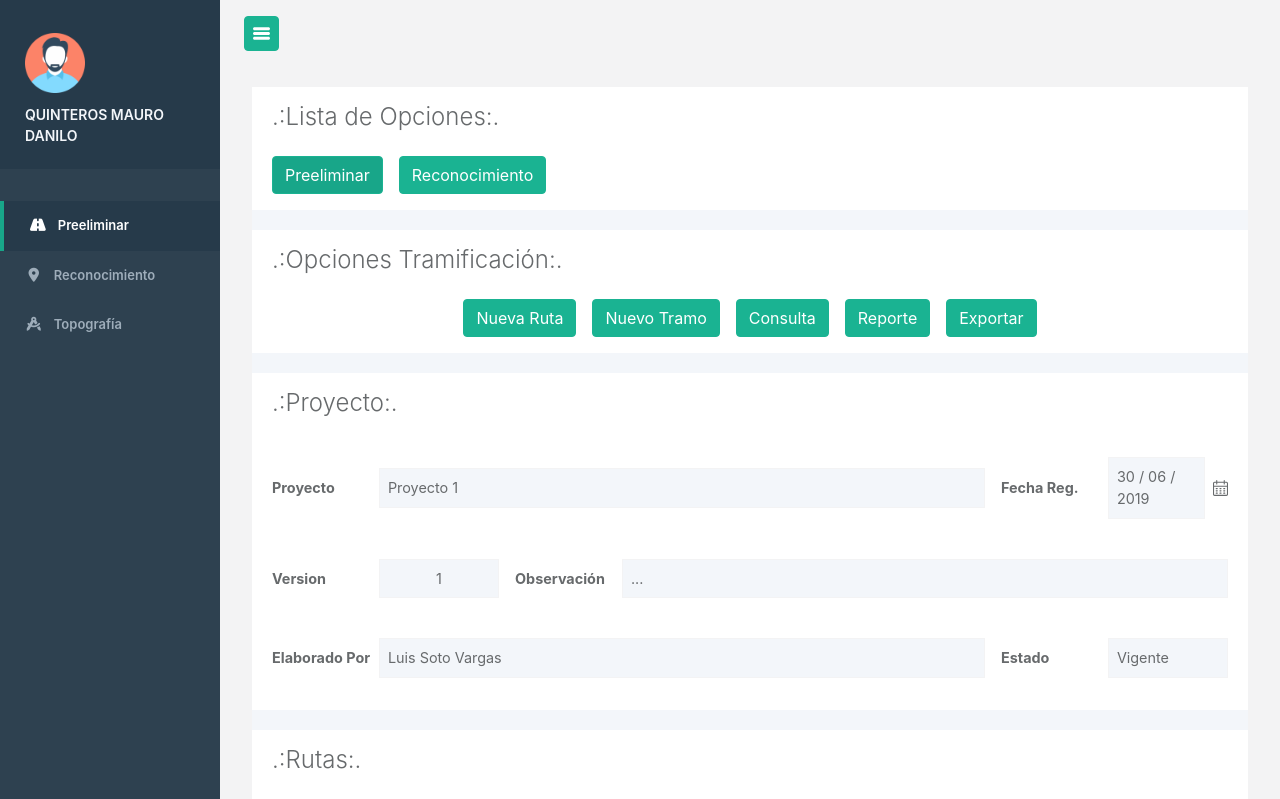
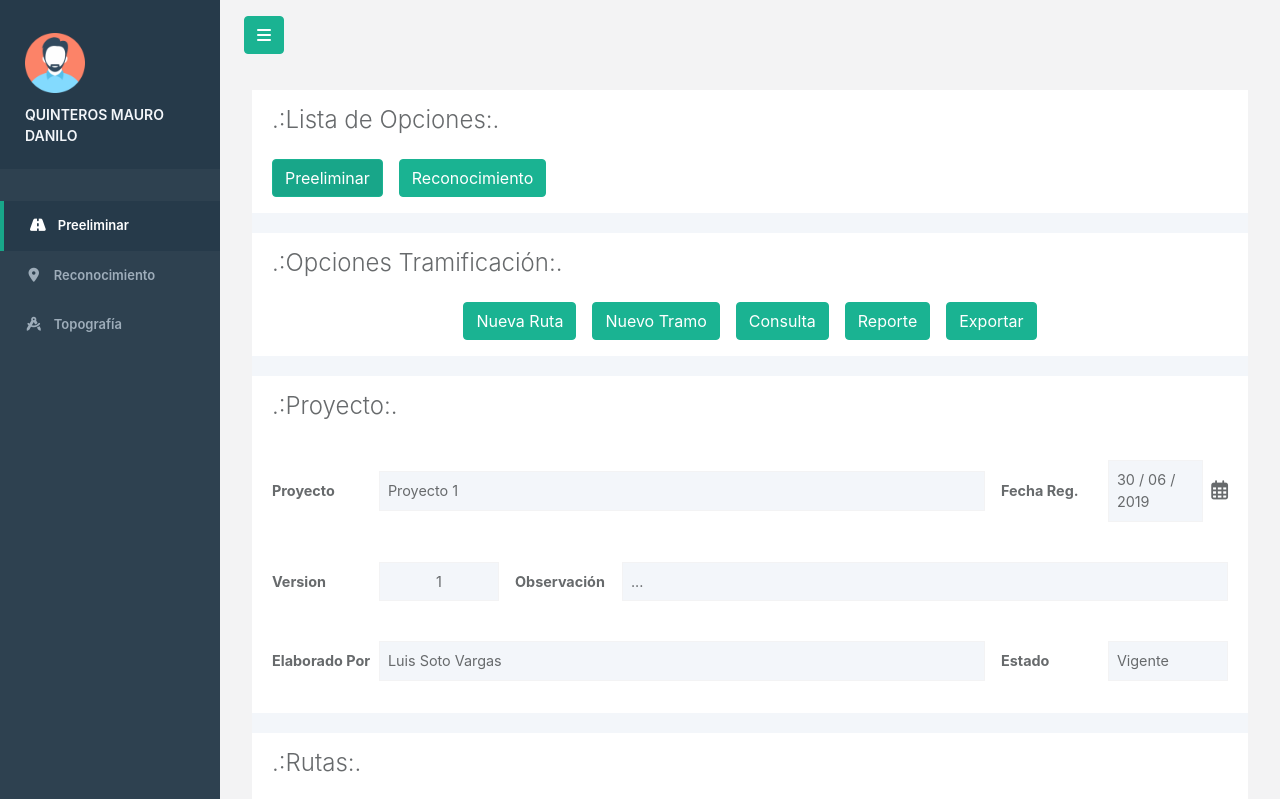
Before and after one commit to mauroquinteroos/software-project, a Django app: page /ruta/ in a window 1280 px wide. Shown: the top 799 px of the page. Run offline with Django 3.2, Linux system fonts and the light colour scheme; some libraries are stand-ins or nearby versions.

Commit message:
Fixing icon styles

```diff
--- a/T/static/css/global.css
+++ b/T/static/css/global.css
@@ -12,7 +12,7 @@
   --sidebar-hidden-width: 3.75rem;
   --transition: all .5s ease;
 }
-/* Globals */
+/* --- Globals --- */
 *, *::before, *::after {
   box-sizing: border-box;
 }
@@ -35,24 +35,6 @@ a, a:hover, a:focus {
 }
 #sidebar.hidden ~ #content {
   margin-left: var(--sidebar-hidden-width);
-}
-.btn-middle {
-  display: flex;
-  align-items: center;
-  justify-content: center;
-  width: 2.1875rem;
-  height: 2.1875rem;
-  padding: 0;
-}
-.menu-icon {
-  width: 1.1rem;
-  height: 1.1rem;
-}
-.calendar-icon {
-  width: 0.95rem;
-  height: 0.95rem;
-  margin-left: .5rem;
-  color: var(--text-clr);
 }
 /* --- Sidebar --- */
 #sidebar {
@@ -118,7 +100,6 @@ a, a:hover, a:focus {
   margin-right: 0.5rem;
   font-size: 0.875rem;
 }
-/* --- Collapse Button Style --- */
 .navbar--collapse {
   padding: 1rem .5rem;
 }
@@ -270,6 +251,11 @@ a, a:hover, a:focus {
   border: 1px solid var(--light-clr);
   flex: 1 1 0;
 }
+.project--item .icon {
+  font-size: 1.2rem;
+  margin-left: .5rem;
+  color: var(--text-clr);
+}
 /* --- Route Section --- */
 .route--row {
   display: grid;
--- a/T/templates/rutas.html
+++ b/T/templates/rutas.html
@@ -18,7 +18,7 @@
       <nav id="sidebar">
         <div class="sidebar--header" id="sidebar-header">
           <img src={% static 'img/user.png' %} alt="user icon">
-          <p>QUINTEROS MAURO DANILO</p>
+          <p>Quinteros Mauro Danilo</p>
         </div>
         <ul class="list-unstyled sidebar--list" id="sidebar-list">
           <li>
@@ -46,8 +46,8 @@
       <div id="content">
         <nav class="navbar navbar-expand navbar--collapse">
           <div class="container-fluid">
-            <button type="button" id="sidebar-btn" class=" btn-middle btn btn-bg">
-              <img class="menu-icon" src={% static 'img/menu-icon.svg' %} alt="menu icon">
+            <button type="button" id="sidebar-btn" class="btn btn-bg">
+              <i class="fa fa-bars"></i>
             </button>
           </div>
         </nav>
@@ -99,7 +99,7 @@
                   <div class="project--item">
                     <p class="project--item-label">Fecha Reg.</p>
                     <p class="project--item-value">30 / 06 / 2019</p>
-                    <img class="calendar-icon" src={% static 'img/calendar-icon.svg' %} alt="calendar icon">
+                    <i class="far fa-calendar-alt icon"></i>
                   </div>
                   <div class="project--item">
                     <p class="project--item-label">Version</p>
```
